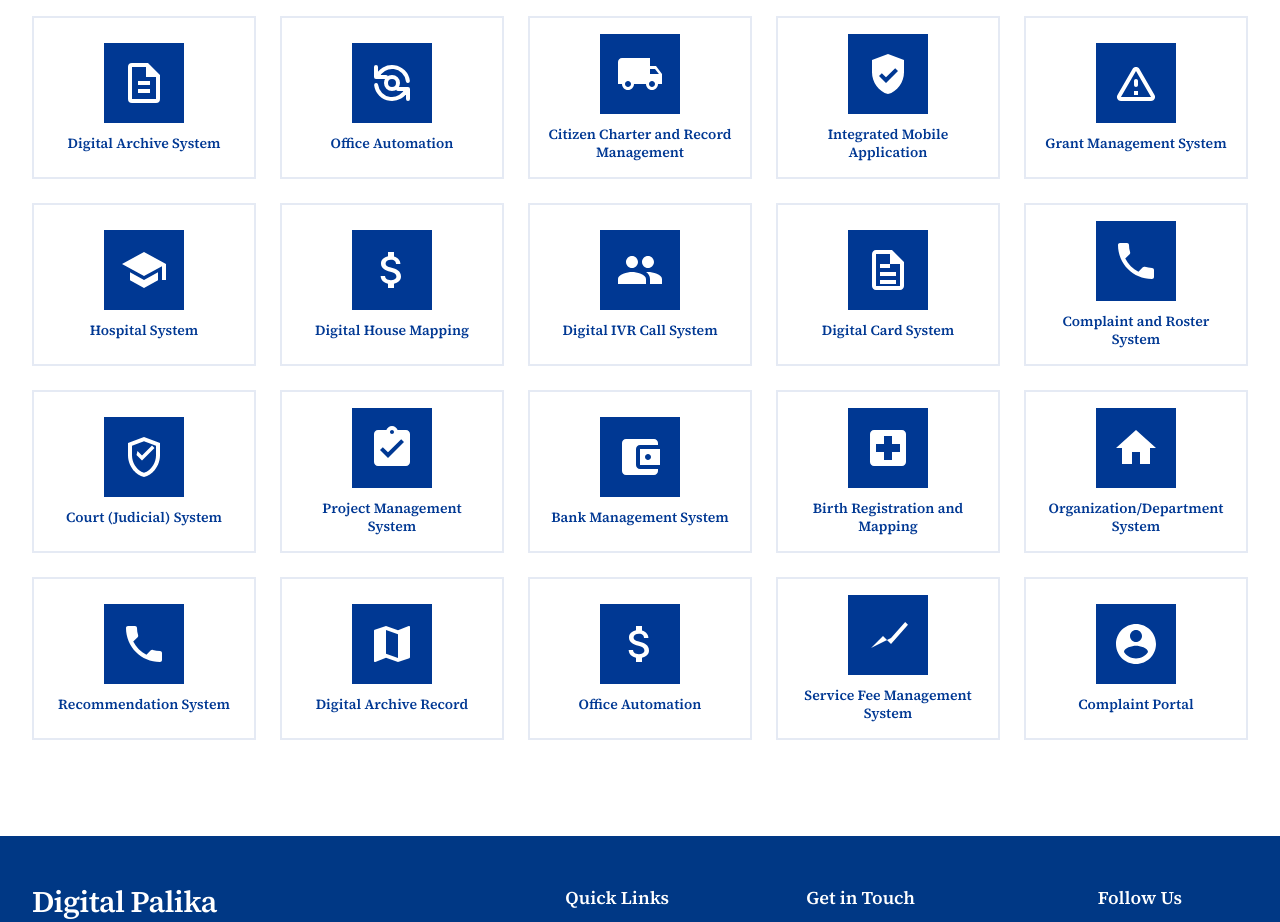
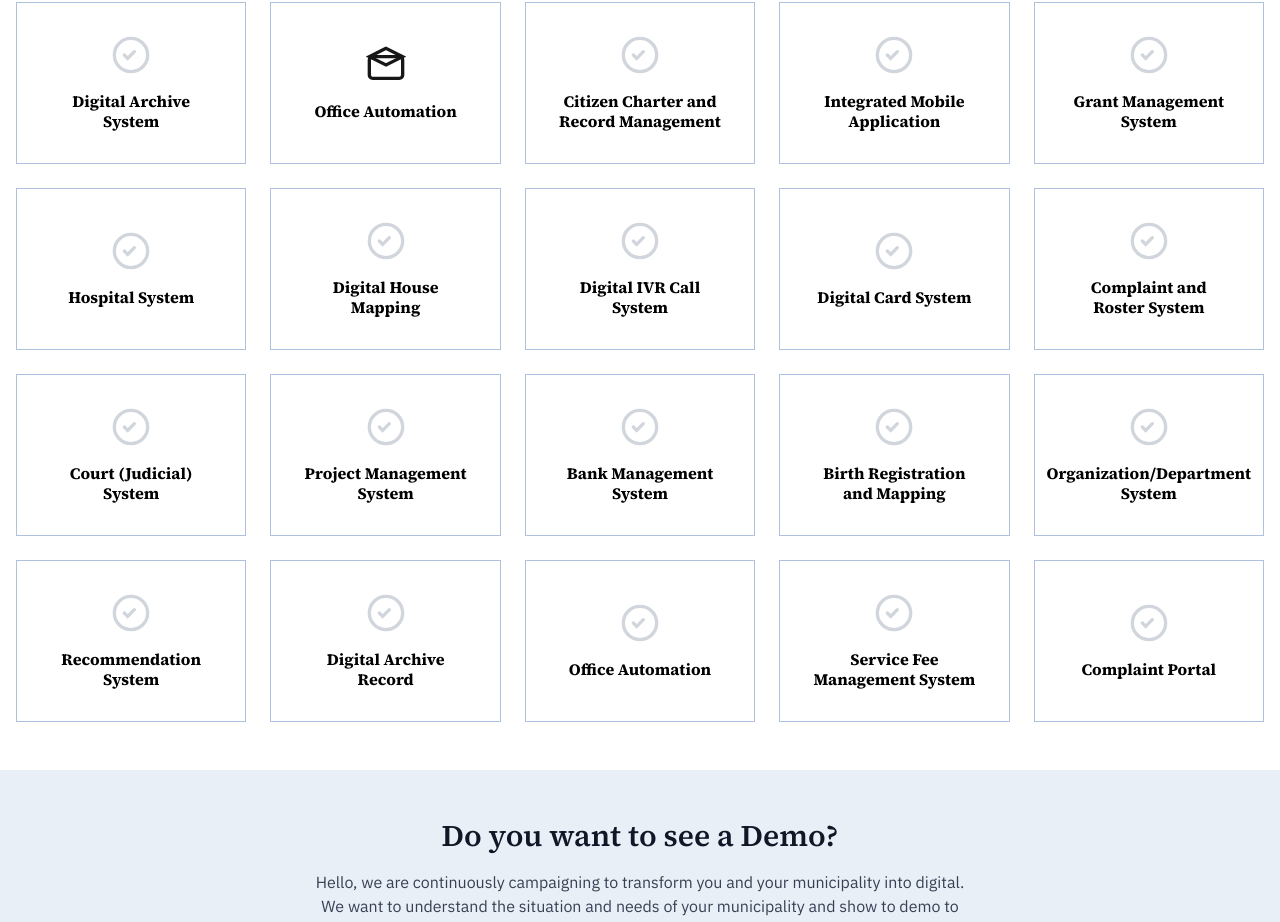
Before and after one commit to ninjainfosys78/digitalpalika, a Next.js app: page /module in a window 1280 px wide. Shown: the part 292-1214 px from the top of the page. Built offline with nearby package versions, Linux system fonts and the light colour scheme.

Commit message:
feat: new-modules-page-as-well-as-section-implementation Closes TULEAP-1099

```diff
--- a/app/(nav)/module/page.tsx
+++ b/app/(nav)/module/page.tsx
@@ -3,32 +3,76 @@
 import { Fragment } from 'react';
 import { Header } from '@/components/header';
 import Footer from '@/components/footer';
-import { ModulesSection } from '@/components/ModulesSection';
-import { LanguageProvider } from '@/context/LanguageContext';
+import { useLanguage } from '@/context/LanguageContext';
 import { siteData } from '@/lib/siteData';
+import { ModuleIcon } from '@/components/ModulesSection';
 
-// --- Main Module Page Component ---
 export default function ModulePage() {
-    return (
-        <LanguageProvider>
-            <ModuleContent />
-        </LanguageProvider>
-    );
-}
+    const { t } = useLanguage();
+    const modules = siteData.modulesSection.modules;
 
-// --- Component to render the page content ---
-const ModuleContent = () => {
     return (
         <Fragment>
             <Header />
-            <main id="main-content">
-                <ModulesSection
-                    title={siteData.modulesSection.title}
-                    subtitle={siteData.modulesSection.subtitle}
-                    modules={siteData.modulesSection.modules}
-                />
+            <main id="main-content" className="bg-white pt-12 min-h-screen">
+                <div className="container mx-auto px-4">
+                    {/* Section Header */}
+                    <div className="text-center mb-10">
+                        <span className="block text-[#003893] font-semibold mb-2">Modules</span>
+                        <h2 className="text-2xl sm:text-3xl md:text-4xl font-bold text-black mb-2">
+                            {t(siteData.modulesSection.title)}
+                        </h2>
+                        <div className="mx-auto w-24 h-0.5 bg-gray-300 rounded mb-4" />
+                        <p className="text-lg text-gray-700 mb-2">{t(siteData.modulesSection.subtitle)}</p>
+                    </div>
+
+                    {/* Modules Grid */}
+                    <div className="grid grid-cols-1 sm:grid-cols-2 md:grid-cols-3 lg:grid-cols-5 gap-6">
+                        {modules.map((module) => (
+                            <div
+                                key={module.id}
+                                className="bg-white border"
+                                style={{ borderColor: "#B0C1DE" }}
+                            >
+                                <div className="p-8 flex flex-col items-center justify-center text-center h-full">
+                                    <ModuleIcon name={module.id} />
+                                    <h3 className="text-base font-bold text-black leading-tight">
+                                        {t(module.title)}
+                                    </h3>
+                                </div>
+                            </div>
+                        ))}
+                    </div>
+                </div>
+
+                {/* Demo Section - full width, only Tailwind */}
+                <section className="w-full bg-[#e9eff7] mt-12 py-12">
+                    <div className="max-w-3xl mx-auto text-center">
+                        <h2 className="text-2xl sm:text-3xl font-semibold text-gray-900 mb-4">
+                            {t({
+                                en: "Do you want to see a Demo?",
+                                ne: "डेमो हेर्न चाहनुहुन्छ?"
+                            })}
+                        </h2>
+                        <p className="text-gray-700 max-w-2xl mx-auto mb-8">
+                            {t({
+                                en: "Hello, we are continuously campaigning to transform you and your municipality into digital. We want to understand the situation and needs of your municipality and show to demo to transform into technology-friendly municipality.",
+                                ne: "नमस्ते, हामी तपाईं र तपाईंको पालिकालाई डिजिटलमा रूपान्तरण गर्न निरन्तर अभियान सञ्चालन गर्दैछौं। हामी तपाईंको पालिकाको अवस्था र आवश्यकताहरू बुझ्न चाहन्छौं र प्रविधिमैत्री पालिकामा रूपान्तरण गर्न डेमो देखाउन चाहन्छौं।"
+                            })}
+                        </p>
+                        <a
+                            href="/contact"
+                            className="inline-flex items-center justify-center px-6 py-2 text-sm font-semibold bg-[#003893] text-white hover:bg-[#002366] transition rounded-none min-w-[120px]"
+                        >
+                            {t({ en: "See Demo", ne: "डेमो हेर्नुहोस्" })}
+                            <svg className="w-4 h-4 ml-2" fill="none" stroke="currentColor" strokeWidth={2} viewBox="0 0 24 24">
+                                <path d="M5 12h14M13 6l6 6-6 6" stroke="currentColor" strokeLinecap="round" strokeLinejoin="round"/>
+                            </svg>
+                        </a>
+                    </div>
+                </section>
             </main>
             <Footer />
         </Fragment>
     );
-};
+}
--- a/app/layout.tsx
+++ b/app/layout.tsx
@@ -1,6 +1,7 @@
 import './globals.css';
 import type { Metadata } from 'next';
 import { Source_Serif_4, IBM_Plex_Sans } from "next/font/google";
+import { LanguageProvider } from '@/context/LanguageContext';
 
 const sourceSerif = Source_Serif_4({
   subsets: ['latin'],
@@ -27,7 +28,11 @@ export default function RootLayout({
 }>) {
   return (
     <html lang="en" className={`${sourceSerif.variable} ${ibmPlex.variable}`}>
-      <body>{children}</body>
+      <body>
+        <LanguageProvider>
+          {children}
+        </LanguageProvider>
+      </body>
     </html>
   );
 }
--- a/components/ModulesSection.tsx
+++ b/components/ModulesSection.tsx
@@ -12,152 +12,202 @@ interface ModulesSectionProps {
     title: LocalizedString;
     subtitle: LocalizedString;
     modules: Module[];
+    onLearnMore?: () => void; // Optional handler for the button
 }
 
-// SVG Icon Component
+// SVG Icon Component (black icons)
 const ModuleIcon = ({ name }: { name: string }) => {
-    const icons: Record<string, React.JSX.Element> = {
-        'digital-archive': (
-            <svg className="w-10 h-10 md:w-12 md:h-12 text-white" fill="currentColor" viewBox="0 0 24 24">
-                <path d="M14 2H6a2 2 0 00-2 2v16a2 2 0 002 2h12a2 2 0 002-2V8l-6-6zm4 18H6V4h7v5h5v11zm-3-9H9v2h6v-2zm0 4H9v2h6v-2z"/>
+    const icons: Record<string, React.ReactNode> = {
+        "digital-archive-system": (
+            <svg className="w-10 h-10 mb-4" fill="none" stroke="currentColor" strokeWidth={2} viewBox="0 0 24 24">
+                <rect x="6" y="3" width="12" height="18" rx="2" stroke="currentColor"/>
+                <path d="M9 9h6M9 13h6" stroke="currentColor" strokeLinecap="round"/>
             </svg>
         ),
-        'office-automation': (
-            <svg className="w-10 h-10 md:w-12 md:h-12 text-white" fill="none" stroke="currentColor" viewBox="0 0 24 24" strokeWidth="2">
-                <path strokeLinecap="round" strokeLinejoin="round" d="M4 4v5h.582m15.356 2A8.001 8.001 0 004.582 9m0 0H9m11 11v-5h-.581m0 0a8.003 8.003 0 01-15.357-2m15.357 2H15"/>
-                <circle cx="12" cy="12" r="3" strokeWidth="2"/>
+        "office-automation": (
+            <svg className="w-10 h-10 mb-4" fill="none" stroke="currentColor" strokeWidth={2} viewBox="0 0 24 24">
+                <polygon points="12 2 2 7 12 12 22 7 12 2" stroke="currentColor"/>
+                <rect x="2" y="7" width="20" height="13" rx="2" stroke="currentColor"/>
             </svg>
         ),
-        'citizen-charter': (
-            <svg className="w-10 h-10 md:w-12 md:h-12 text-white" fill="currentColor" viewBox="0 0 24 24">
-                <path d="M20 8h-3V4H3c-1.1 0-2 .9-2 2v11h2c0 1.66 1.34 3 3 3s3-1.34 3-3h6c0 1.66 1.34 3 3 3s3-1.34 3-3h2v-5l-3-4zM6 18.5c-.83 0-1.5-.67-1.5-1.5s.67-1.5 1.5-1.5 1.5.67 1.5 1.5-.67 1.5-1.5 1.5zm13.5-9l1.96 2.5H17V9.5h2.5zm-1.5 9c-.83 0-1.5-.67-1.5-1.5s.67-1.5 1.5-1.5 1.5.67 1.5 1.5-.67 1.5-1.5 1.5z"/>
+        "citizen-charter-and-record-management": (
+            <svg className="w-10 h-10 mb-4" fill="none" stroke="currentColor" strokeWidth={2} viewBox="0 0 24 24">
+                <rect x="4" y="4" width="16" height="16" rx="2" stroke="currentColor"/>
+                <path d="M8 8h8M8 12h8M8 16h4" stroke="currentColor" strokeLinecap="round"/>
             </svg>
         ),
-        'public-health': (
-            <svg className="w-10 h-10 md:w-12 md:h-12 text-white" fill="currentColor" viewBox="0 0 24 24">
-                <path d="M12 2L4 5v6.09c0 5.05 3.41 9.76 8 10.91 4.59-1.15 8-5.86 8-10.91V5l-8-3zm-1 14.5l-3.5-3.5 1.41-1.41L11 13.67l4.59-4.58L17 10.5l-6 6z"/>
+        "integrated-mobile-application": (
+            <svg className="w-10 h-10 mb-4" fill="none" stroke="currentColor" strokeWidth={2} viewBox="0 0 24 24">
+                <rect x="7" y="2" width="10" height="20" rx="2" stroke="currentColor"/>
+                <circle cx="12" cy="18" r="1" fill="currentColor"/>
+                <path d="M11 5h2" stroke="currentColor" strokeLinecap="round"/>
             </svg>
         ),
-        'disaster-management': (
-            <svg className="w-10 h-10 md:w-12 md:h-12 text-white" fill="currentColor" viewBox="0 0 24 24">
-                <path d="M12 5.99L19.53 19H4.47L12 5.99M2.74 18c-.77 1.33.19 3 1.73 3h15.06c1.54 0 2.5-1.67 1.73-3L13.73 4.99c-.77-1.33-2.69-1.33-3.46 0L2.74 18zM11 11v2c0 .55.45 1 1 1s1-.45 1-1v-2c0-.55-.45-1-1-1s-1 .45-1 1zm0 5h2v2h-2z"/>
+        "grant-management-system": (
+            <svg className="w-10 h-10 mb-4" fill="none" stroke="currentColor" strokeWidth={2} viewBox="0 0 24 24">
+                <path d="M12 2L2 20h20L12 2z" stroke="currentColor"/>
+                <circle cx="12" cy="16" r="1" fill="currentColor"/>
             </svg>
         ),
-        'education-management': (
-            <svg className="w-10 h-10 md:w-12 md:h-12 text-white" fill="currentColor" viewBox="0 0 24 24">
-                <path d="M5 13.18v4L12 21l7-3.82v-4L12 17l-7-3.82zM12 3L1 9l11 6 9-4.91V17h2V9L12 3z"/>
+        "hospital-system": (
+            <svg className="w-10 h-10 mb-4" fill="none" stroke="currentColor" strokeWidth={2} viewBox="0 0 24 24">
+                <rect x="4" y="4" width="16" height="16" rx="2" stroke="currentColor"/>
+                <path d="M12 8v8M8 12h8" stroke="currentColor" strokeLinecap="round"/>
             </svg>
         ),
-        'revenue-collection': (
-            <svg className="w-10 h-10 md:w-12 md:h-12 text-white" fill="currentColor" viewBox="0 0 24 24">
-                <path d="M11.8 10.9c-2.27-.59-3-1.2-3-2.15 0-1.09 1.01-1.85 2.7-1.85 1.78 0 2.44.85 2.5 2.1h2.21c-.07-1.72-1.12-3.3-3.21-3.81V3h-3v2.16c-1.94.42-3.5 1.68-3.5 3.61 0 2.31 1.91 3.46 4.7 4.13 2.5.6 3 1.48 3 2.41 0 .69-.49 1.79-2.7 1.79-2.06 0-2.87-.92-2.98-2.1h-2.2c.12 2.19 1.76 3.42 3.68 3.83V21h3v-2.15c1.95-.37 3.5-1.5 3.5-3.55 0-2.84-2.43-3.81-4.7-4.4z"/>
+        "digital-house-mapping": (
+            <svg className="w-10 h-10 mb-4" fill="none" stroke="currentColor" strokeWidth={2} viewBox="0 0 24 24">
+                <circle cx="12" cy="12" r="8" stroke="currentColor"/>
+                <path d="M12 8v4l3 3" stroke="currentColor" strokeLinecap="round"/>
             </svg>
         ),
-        'representative-management': (
-            <svg className="w-10 h-10 md:w-12 md:h-12 text-white" fill="currentColor" viewBox="0 0 24 24">
-                <path d="M16 11c1.66 0 2.99-1.34 2.99-3S17.66 5 16 5s-3 1.34-3 3 1.34 3 3 3zm-8 0c1.66 0 2.99-1.34 2.99-3S9.66 5 8 5 5 6.34 5 8s1.34 3 3 3zm0 2c-2.33 0-7 1.17-7 3.5V19h14v-2.5c0-2.33-4.67-3.5-7-3.5zm8 0c-.29 0-.62.02-.97.05 1.16.84 1.97 1.97 1.97 3.45V19h6v-2.5c0-2.33-4.67-3.5-7-3.5z"/>
+        "digital-ivr-call-system": (
+            <svg className="w-10 h-10 mb-4" fill="none" stroke="currentColor" strokeWidth={2} viewBox="0 0 24 24">
+                <circle cx="12" cy="12" r="10" stroke="currentColor"/>
+                <circle cx="8" cy="12" r="1" fill="currentColor"/>
+                <circle cx="16" cy="12" r="1" fill="currentColor"/>
+                <path d="M9 16c1.5 1 4.5 1 6 0" stroke="currentColor" strokeLinecap="round"/>
             </svg>
         ),
-        'digital-record': (
-            <svg className="w-10 h-10 md:w-12 md:h-12 text-white" fill="currentColor" viewBox="0 0 24 24">
-                <path d="M14 2H6c-1.1 0-1.99.9-1.99 2L4 20c0 1.1.89 2 1.99 2H18c1.1 0 2-.9 2-2V8l-6-6zM6 20V4h7v5h5v11H6zm2-7h8v2H8v-2zm0 4h8v2H8v-2zm0-8h5v2H8V9z"/>
+        "digital-card-system": (
+            <svg className="w-10 h-10 mb-4" fill="none" stroke="currentColor" strokeWidth={2} viewBox="0 0 24 24">
+                <rect x="3" y="7" width="18" height="10" rx="2" stroke="currentColor"/>
+                <path d="M3 10h18" stroke="currentColor"/>
             </svg>
         ),
-        'complaint-center': (
-            <svg className="w-10 h-10 md:w-12 md:h-12 text-white" fill="currentColor" viewBox="0 0 24 24">
-                <path d="M20 15.5c-1.25 0-2.45-.2-3.57-.57-.1-.03-.21-.05-.31-.05-.26 0-.51.1-.71.29l-2.2 2.2c-2.83-1.44-5.15-3.75-6.59-6.59l2.2-2.21c.28-.26.36-.65.25-1C8.7 6.45 8.5 5.25 8.5 4c0-.55-.45-1-1-1H4c-.55 0-1 .45-1 1 0 9.39 7.61 17 17 17 .55 0 1-.45 1-1v-3.5c0-.55-.45-1-1-1z"/>
+        "complaint-and-roster-system": (
+            <svg className="w-10 h-10 mb-4" fill="none" stroke="currentColor" strokeWidth={2} viewBox="0 0 24 24">
+                <path d="M21 10V6a2 2 0 0 0-2-2H5a2 2 0 0 0-2 2v4" stroke="currentColor"/>
+                <path d="M7 14h10M12 17v-3" stroke="currentColor" strokeLinecap="round"/>
+                <circle cx="19" cy="19" r="2" stroke="currentColor"/>
+                <circle cx="5" cy="19" r="2" stroke="currentColor"/>
             </svg>
         ),
-        'court-management': (
-            <svg className="w-10 h-10 md:w-12 md:h-12 text-white" fill="currentColor" viewBox="0 0 24 24">
-                <path d="M12 2L4 5v6.09c0 5.05 3.41 9.76 8 10.91 4.59-1.15 8-5.86 8-10.91V5l-8-3zm6 9.09c0 4-2.55 7.7-6 8.83-3.45-1.13-6-4.82-6-8.83V6.39l6-2.25 6 2.25v4.7zm-9.75-.09L11 13.75 17.25 7.5 16 6.25l-5 5-2.25-2.25z"/>
+        "court-judicial-system": (
+            <svg className="w-10 h-10 mb-4" fill="none" stroke="currentColor" strokeWidth={2} viewBox="0 0 24 24">
+                <path d="M12 3v18M5 21h14M3 7h18" stroke="currentColor"/>
+                <path d="M7 7v4a2 2 0 1 1-4 0V7" stroke="currentColor"/>
+                <path d="M21 7v4a2 2 0 1 1-4 0V7" stroke="currentColor"/>
             </svg>
         ),
-        'project-monitoring': (
-            <svg className="w-10 h-10 md:w-12 md:h-12 text-white" fill="currentColor" viewBox="0 0 24 24">
-                <path d="M19 3h-4.18C14.4 1.84 13.3 1 12 1s-2.4.84-2.82 2H5c-1.1 0-2 .9-2 2v14c0 1.1.9 2 2 2h14c1.1 0 2-.9 2-2V5c0-1.1-.9-2-2-2zm-7 0c.55 0 1 .45 1 1s-.45 1-1 1-1-.45-1-1 .45-1 1-1zm-2 14l-4-4 1.41-1.41L10 14.17l6.59-6.59L18 9l-8 8z"/>
+        "project-management-system": (
+            <svg className="w-10 h-10 mb-4" fill="none" stroke="currentColor" strokeWidth={2} viewBox="0 0 24 24">
+                <rect x="3" y="3" width="18" height="18" rx="2" stroke="currentColor"/>
+                <path d="M7 7h10v10H7z" stroke="currentColor"/>
             </svg>
         ),
-        'asset-management': (
-            <svg className="w-10 h-10 md:w-12 md:h-12 text-white" fill="currentColor" viewBox="0 0 24 24">
-                <path d="M21 18v1c0 1.1-.9 2-2 2H5c-1.11 0-2-.9-2-2V5c0-1.1.89-2 2-2h14c1.1 0 2 .9 2 2v1h-9c-1.11 0-2 .9-2 2v8c0 1.1.89 2 2 2h9zm-9-2h10V8H12v8zm4-2.5c-.83 0-1.5-.67-1.5-1.5s.67-1.5 1.5-1.5 1.5.67 1.5 1.5-.67 1.5-1.5 1.5z"/>
+        "bank-management-system": (
+            <svg className="w-10 h-10 mb-4" fill="none" stroke="currentColor" strokeWidth={2} viewBox="0 0 24 24">
+                <polygon points="12 2 2 7 12 12 22 7 12 2" stroke="currentColor"/>
+                <rect x="2" y="7" width="20" height="13" rx="2" stroke="currentColor"/>
             </svg>
         ),
-        'hospital-management': (
-            <svg className="w-10 h-10 md:w-12 md:h-12 text-white" fill="currentColor" viewBox="0 0 24 24">
-                <path d="M19 3H5c-1.1 0-1.99.9-1.99 2L3 19c0 1.1.9 2 2 2h14c1.1 0 2-.9 2-2V5c0-1.1-.9-2-2-2zm-1 11h-4v4h-4v-4H6v-4h4V6h4v4h4v4z"/>
+        "birth-registration-and-mapping": (
+            <svg className="w-10 h-10 mb-4" fill="none" stroke="currentColor" strokeWidth={2} viewBox="0 0 24 24">
+                <circle cx="12" cy="8" r="4" stroke="currentColor"/>
+                <path d="M6 20v-2a4 4 0 0 1 8 0v2" stroke="currentColor"/>
             </svg>
         ),
-        'house-mapping': (
-            <svg className="w-10 h-10 md:w-12 md:h-12 text-white" fill="currentColor" viewBox="0 0 24 24">
-                <path d="M10 20v-6h4v6h5v-8h3L12 3 2 12h3v8z"/>
+        "organization-department-system": (
+            <svg className="w-10 h-10 mb-4" fill="none" stroke="currentColor" strokeWidth={2} viewBox="0 0 24 24">
+                <rect x="3" y="7" width="18" height="13" rx="2" stroke="currentColor"/>
+                <path d="M16 3v4M8 3v4" stroke="currentColor"/>
             </svg>
         ),
-        'ivr-system': (
-            <svg className="w-10 h-10 md:w-12 md:h-12 text-white" fill="currentColor" viewBox="0 0 24 24">
-                <path d="M6.62 10.79c1.44 2.83 3.76 5.14 6.59 6.59l2.2-2.2c.27-.27.67-.36 1.02-.24 1.12.37 2.33.57 3.57.57.55 0 1 .45 1 1V20c0 .55-.45 1-1 1-9.39 0-17-7.61-17-17 0-.55.45-1 1-1h3.5c.55 0 1 .45 1 1 0 1.25.2 2.45.57 3.57.11.35.03.74-.25 1.02l-2.2 2.2z"/>
+        "recommendation-system": (
+            <svg className="w-10 h-10 mb-4" fill="none" stroke="currentColor" strokeWidth={2} viewBox="0 0 24 24">
+                <circle cx="12" cy="12" r="10" stroke="currentColor"/>
+                <path d="M8 12l2 2 4-4" stroke="currentColor" strokeLinecap="round"/>
             </svg>
         ),
-        'gis-mapping': (
-            <svg className="w-10 h-10 md:w-12 md:h-12 text-white" fill="currentColor" viewBox="0 0 24 24">
-                <path d="M20.5 3l-.16.03L15 5.1 9 3 3.36 4.9c-.21.07-.36.25-.36.48V20.5c0 .28.22.5.5.5l.16-.03L9 18.9l6 2.1 5.64-1.9c.21-.07.36-.25.36-.48V3.5c0-.28-.22-.5-.5-.5zM15 19l-6-2.11V5l6 2.11V19z"/>
+        "digital-archive-record": (
+            <svg className="w-10 h-10 mb-4" fill="none" stroke="currentColor" strokeWidth={2} viewBox="0 0 24 24">
+                <rect x="6" y="3" width="12" height="18" rx="2" stroke="currentColor"/>
+                <path d="M9 9h6M9 13h6" stroke="currentColor" strokeLinecap="round"/>
             </svg>
         ),
-        'palika-budget': (
-            <svg className="w-10 h-10 md:w-12 md:h-12 text-white" fill="currentColor" viewBox="0 0 24 24">
-                <path d="M11.8 10.9c-2.27-.59-3-1.2-3-2.15 0-1.09 1.01-1.85 2.7-1.85 1.78 0 2.44.85 2.5 2.1h2.21c-.07-1.72-1.12-3.3-3.21-3.81V3h-3v2.16c-1.94.42-3.5 1.68-3.5 3.61 0 2.31 1.91 3.46 4.7 4.13 2.5.6 3 1.48 3 2.41 0 .69-.49 1.79-2.7 1.79-2.06 0-2.87-.92-2.98-2.1h-2.2c.12 2.19 1.76 3.42 3.68 3.83V21h3v-2.15c1.95-.37 3.5-1.5 3.5-3.55 0-2.84-2.43-3.81-4.7-4.4z"/>
+        "office-automation-2": (
+            <svg className="w-10 h-10 mb-4" fill="none" stroke="currentColor" strokeWidth={2} viewBox="0 0 24 24">
+                <polygon points="12 2 2 7 12 12 22 7 12 2" stroke="currentColor"/>
+                <rect x="2" y="7" width="20" height="13" rx="2" stroke="currentColor"/>
             </svg>
         ),
-        'health-profile': (
-            <svg className="w-10 h-10 md:w-12 md:h-12 text-white" fill="currentColor" viewBox="0 0 24 24">
-                <path d="M3.5 18.49l6-6.01 4 4L22 6.92l-1.41-1.41-7.09 7.97" />
+        "service-fee-management-system": (
+            <svg className="w-10 h-10 mb-4" fill="none" stroke="currentColor" strokeWidth={2} viewBox="0 0 24 24">
+                <path d="M12 1v22M5 6h14M5 18h14" stroke="currentColor"/>
             </svg>
         ),
-        'digital-id': (
-            <svg className="w-10 h-10 md:w-12 md:h-12 text-white" fill="currentColor" viewBox="0 0 24 24">
-                <path d="M12 2C6.48 2 2 6.48 2 12s4.48 10 10 10 10-4.48 10-10S17.52 2 12 2zm0 3c1.66 0 3 1.34 3 3s-1.34 3-3 3-3-1.34-3-3 1.34-3 3-3zm0 14.2c-2.5 0-4.71-1.28-6-3.22.03-1.99 4-3.08 6-3.08 1.99 0 5.97 1.09 6 3.08-1.29 1.94-3.5 3.22-6 3.22z"/>
+        "complaint-portal": (
+            <svg className="w-10 h-10 mb-4" fill="none" stroke="currentColor" strokeWidth={2} viewBox="0 0 24 24">
+                <circle cx="12" cy="12" r="10" stroke="currentColor"/>
+                <circle cx="12" cy="16" r="1" fill="currentColor"/>
+                <path d="M12 8v4" stroke="currentColor" strokeLinecap="round"/>
             </svg>
         ),
     };
-
-    return icons[name] || icons['digital-archive'];
+    return icons[name] || (
+        <svg className="w-10 h-10 mb-4 text-gray-300" fill="none" stroke="currentColor" strokeWidth={2} viewBox="0 0 24 24">
+            <circle cx="12" cy="12" r="10" stroke="currentColor" />
+            <path d="M8 12l2 2 4-4" stroke="currentColor" strokeLinecap="round" />
+        </svg>
+    );
 };
 
-export function ModulesSection({ title, subtitle, modules }: ModulesSectionProps) {
+export function ModulesSection({ title, subtitle, modules, onLearnMore }: ModulesSectionProps) {
     const { t } = useLanguage();
 
+    // Only show the first 5 modules for the homepage
+    const visibleModules = modules.slice(0, 5);
+
+    console.log(modules.map(m => m.id));
+
     return (
-        <section className="bg-white py-16 md:py-24">
+        <section className="bg-white py-12 md:py-16">
             <div className="container mx-auto px-4 sm:px-6 lg:px-8">
                 {/* Section Header */}
-                <div className="text-center mb-12">
-                    <h2 className="text-3xl md:text-4xl font-work-sans font-bold text-[#003893] mb-4">
+                <div className="text-center mb-10">
+                    <span className="block text-[#003893] font-semibold mb-2">Modules</span>
+                    <h2 className="text-2xl sm:text-3xl md:text-4xl font-bold text-black mb-2">
                         {t(title)}
                     </h2>
-                    <p className="text-lg text-gray-600 font-inter">
-                        {t(subtitle)}
-                    </p>
+                    <div className="mx-auto w-24 h-0.5 bg-gray-300 rounded mb-4" />
+                    <p className="text-lg text-gray-700 mb-2">{t(subtitle)}</p>
                 </div>
 
                 {/* Modules Grid */}
-                <div className="grid grid-cols-2 sm:grid-cols-3 md:grid-cols-4 lg:grid-cols-5 gap-4 md:gap-6">
-                    {modules.map((module) => (
+                <div className="grid grid-cols-1 sm:grid-cols-2 md:grid-cols-3 lg:grid-cols-5 gap-6 justify-items-center mb-8">
+                    {visibleModules.map((module) => (
                         <div
                             key={module.id}
-                            className="bg-white border-2 border-[#003893]/10 p-4 flex flex-col items-center justify-center text-center hover:shadow-lg hover:border-[#003893]/30 transition-all duration-300 cursor-pointer group"
+                            className="w-full max-w-xs bg-white border border-gray-300 p-6 flex flex-col items-center justify-center text-center hover:shadow-md transition-all duration-200"
                         >
                             {/* Icon */}
-                            <div className="w-16 h-16 md:w-20 md:h-20 mb-3 bg-[#003893] flex items-center justify-center group-hover:scale-110 transition-transform duration-300">
+                            <div className="mb-4">
                                 <ModuleIcon name={module.id} />
                             </div>
                             {/* Title */}
-                            <h3 className="text-xs md:text-sm font-work-sans font-semibold text-[#003893] leading-tight">
+                            <h3 className="text-base font-bold text-black leading-tight">
                                 {t(module.title)}
                             </h3>
                         </div>
                     ))}
                 </div>
+
+                {/* Learn More Button */}
+                <div className="flex justify-center">
+                    <button
+                        onClick={() => window.location.href = "/module"}
+                        className="bg-[#003893] text-white px-8 py-2 font-semibold flex items-center gap-2 hover:bg-[#002366] transition rounded-none"
+                    >
+                        Learn more
+                        <svg className="w-4 h-4" fill="none" stroke="currentColor" strokeWidth={2} viewBox="0 0 24 24">
+                            <path d="M5 12h14M13 6l6 6-6 6" stroke="currentColor" strokeLinecap="round" strokeLinejoin="round"/>
+                        </svg>
+                    </button>
+                </div>
             </div>
         </section>
     );
 }
+
+export { ModuleIcon };
```
